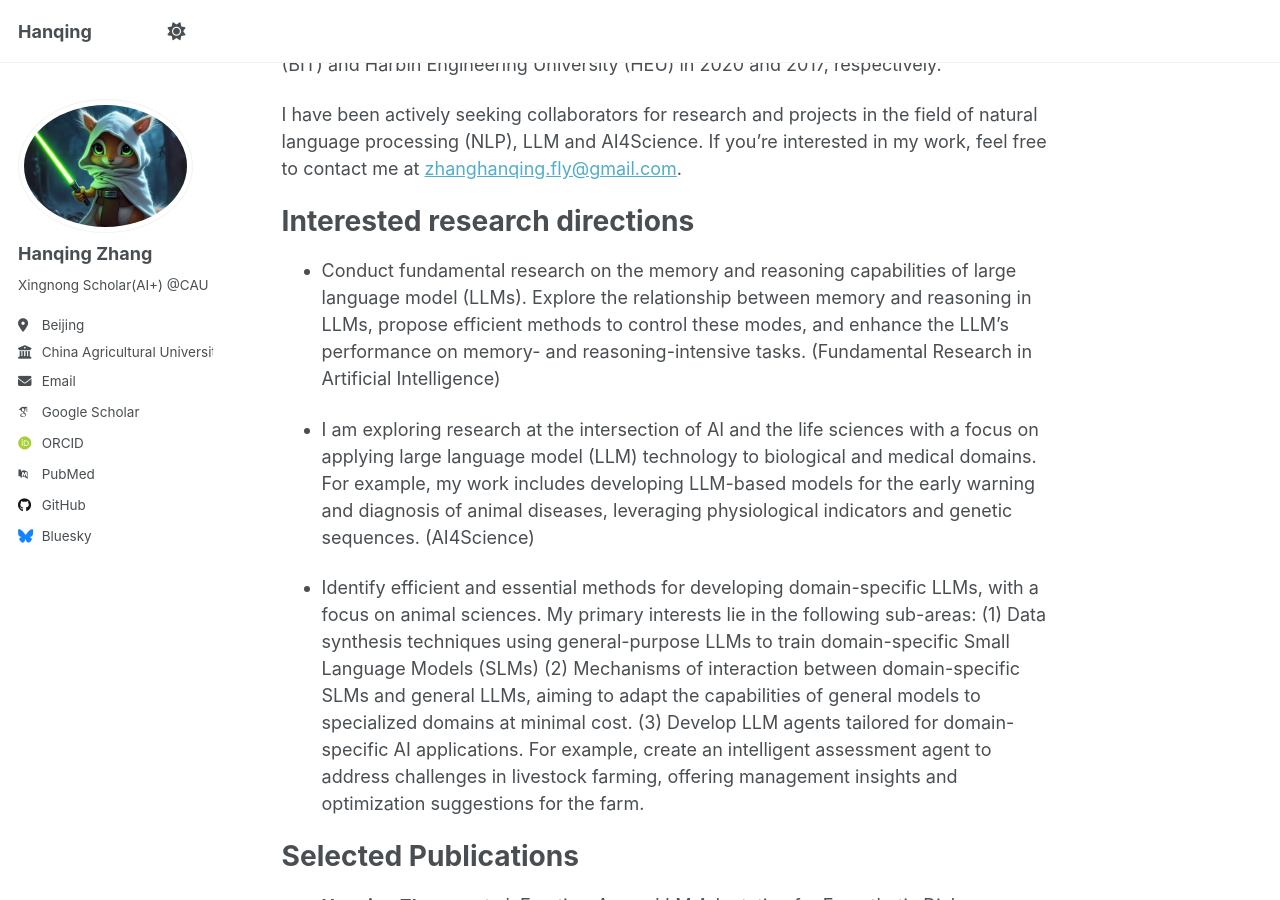
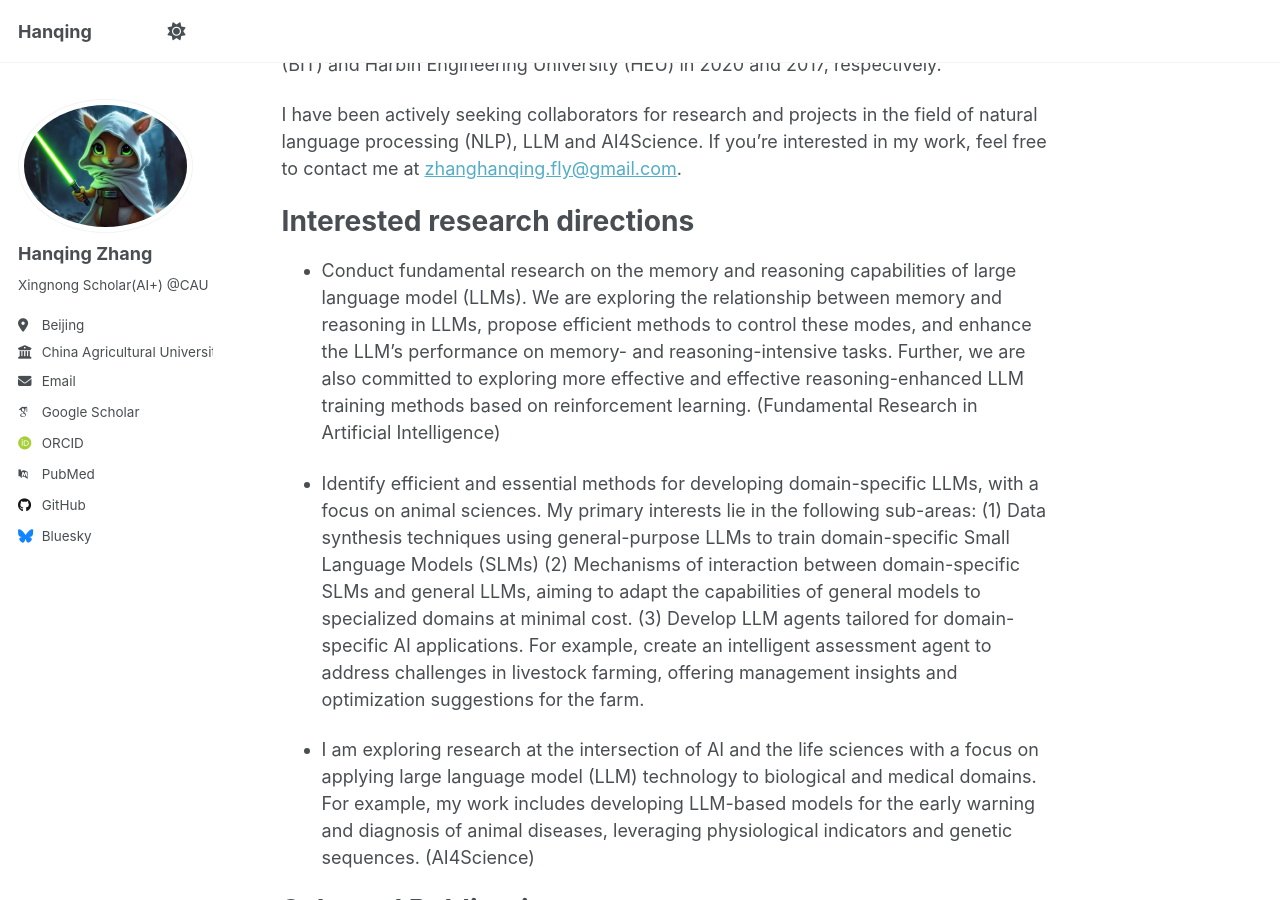
Before and after one commit to littlehacker26/hanqing.github.io, a Jekyll site: the page built from _pages/about.md, in a window 1280 px wide and 900 px high, scrolled down 384 px. Built offline with Jekyll 4.4.1, drawn with Linux system fonts in a browser that asks for light colours; some web fonts are replaced; a script that is not in the unit is left out; some of the changed text lies outside the part shown.

Commit message:
Update about.md

```diff
--- a/_pages/about.md
+++ b/_pages/about.md
@@ -17,11 +17,12 @@ I have been actively seeking collaborators for research and projects in the fiel
 
 Interested research directions
 ======
- - Conduct fundamental research on the memory and reasoning capabilities of large language model (LLMs). Explore the relationship between memory and reasoning in LLMs, propose efficient methods to control these modes, and enhance the LLM's performance on memory- and reasoning-intensive tasks. (Fundamental Research in Artificial Intelligence)
+ - Conduct fundamental research on the memory and reasoning capabilities of large language model (LLMs). We are exploring the relationship between memory and reasoning in LLMs, propose efficient methods to control these modes, and enhance the LLM's performance on memory- and reasoning-intensive tasks. Further, we are also committed to exploring more effective and effective reasoning-enhanced LLM training methods based on reinforcement learning. (Fundamental Research in Artificial Intelligence)
+
+ - Identify efficient and essential methods for developing domain-specific LLMs, with a focus on animal sciences. My primary interests lie in the following sub-areas: (1) Data synthesis techniques using general-purpose LLMs to train domain-specific Small Language Models (SLMs)   (2) Mechanisms of interaction between domain-specific SLMs and general LLMs, aiming to adapt the capabilities of general models to specialized domains at minimal cost. (3) Develop LLM agents tailored for domain-specific AI applications. For example, create an intelligent assessment agent to address challenges in livestock farming, offering management insights and optimization suggestions for the farm.
 
  - I am exploring research at the intersection of AI and the life sciences with a focus on applying large language model (LLM) technology to biological and medical domains. For example, my work includes developing LLM-based models for the early warning and diagnosis of animal diseases, leveraging physiological indicators and genetic sequences. (AI4Science)
 
- - Identify efficient and essential methods for developing domain-specific LLMs, with a focus on animal sciences. My primary interests lie in the following sub-areas: (1) Data synthesis techniques using general-purpose LLMs to train domain-specific Small Language Models (SLMs)   (2) Mechanisms of interaction between domain-specific SLMs and general LLMs, aiming to adapt the capabilities of general models to specialized domains at minimal cost. (3) Develop LLM agents tailored for domain-specific AI applications. For example, create an intelligent assessment agent to address challenges in livestock farming, offering management insights and optimization suggestions for the farm.
 
 
 
@@ -35,12 +36,10 @@ Selected Publications
 - Zhuosheng Zhang, **Hanqing Zhang**, Chen K, et al. Mengzi: Towards lightweight yet ingenious pre-trained models for chinese[J]. arXiv preprint arXiv:2110.06696, 2021. (Technical Report, 2021)
 - **Hanqing Zhang**, et al. An Efficient Android Malware Detection System Based on Method-Level Behavioral Semantic Analysis[J].IEEE ACCESS,2019, 7: 69246-69256. （**Highly Cited Paper, 2019**）
 
-
-
 Hobbies
 ======
 
-- Favorite Foods: Coca-Cola, salmon, Hunan cuisine, and Sichuan cuisine
+- Favorite Foods: Coca-Cola, Salmon, Hunan cuisine, and Sichuan cuisine
 - Hobbies: Fishing, traveling, watching movies, swimming, playing badminton, and playing mobile games such as League of Legends and Honor of Kings
 
 
```
